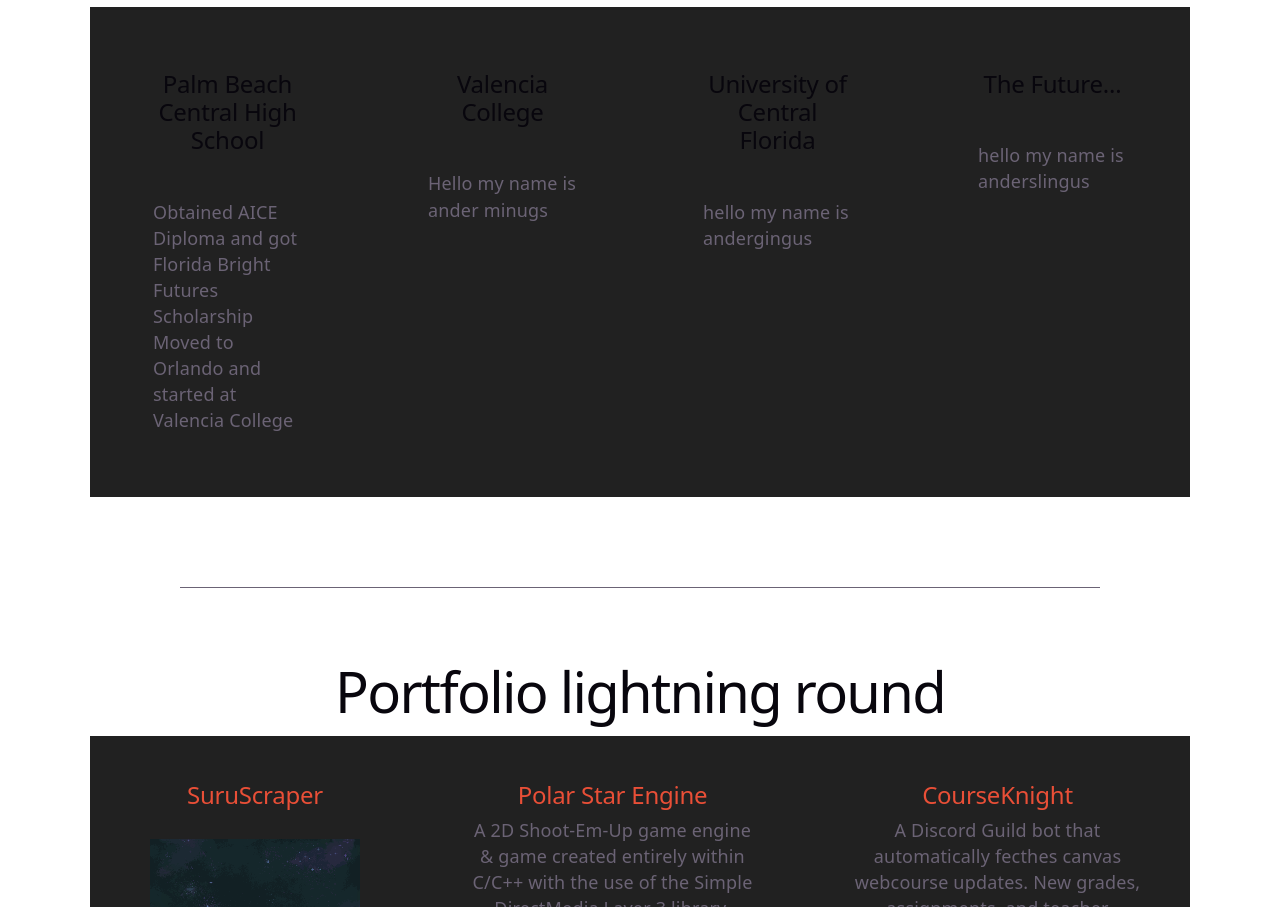
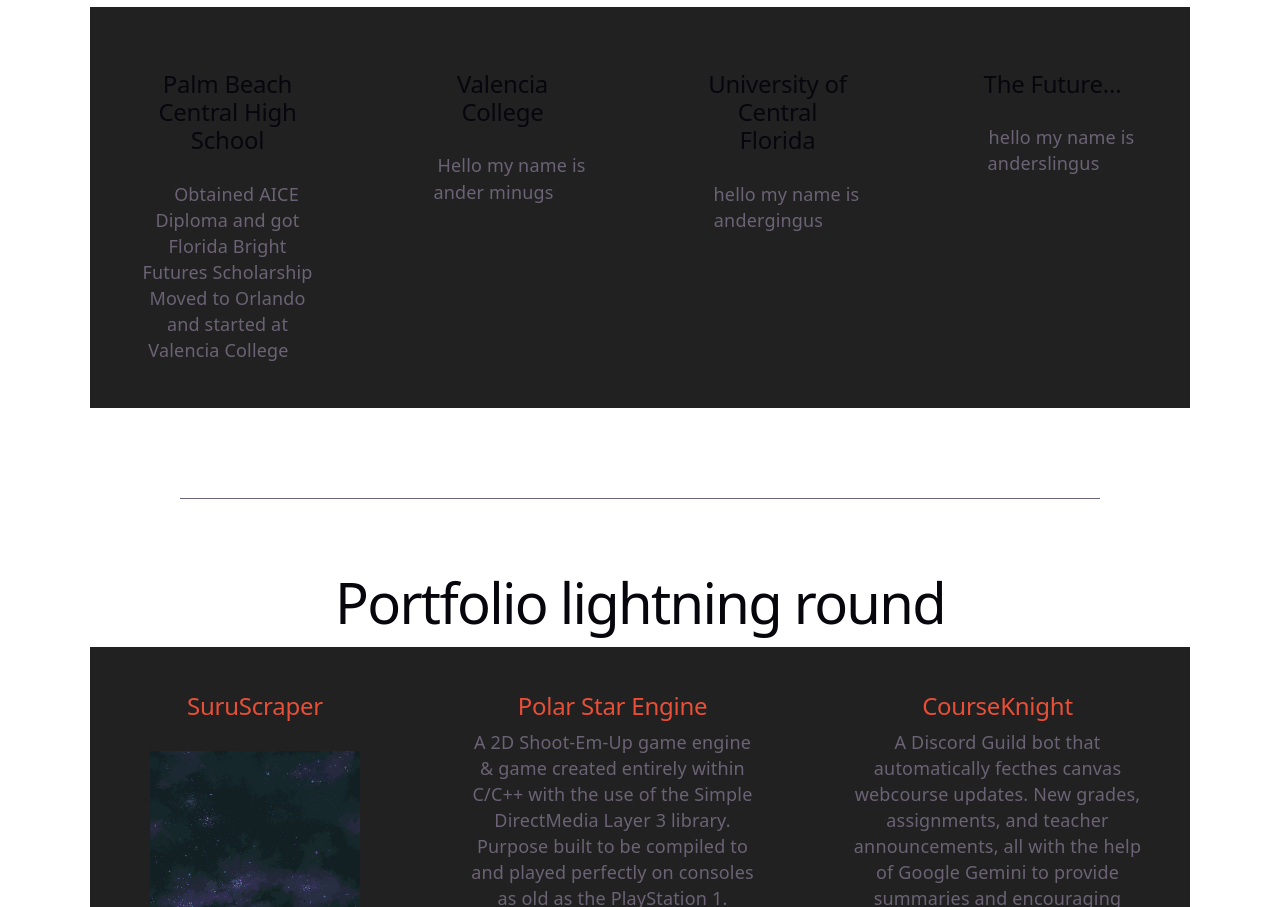
Before and after one commit to rydal05/portfolio-site, a React (Vite) app: page / in a window 1280 px wide. Shown: the part 1076-1983 px from the top of the page. Built offline with nearby package versions, Linux system fonts and the light colour scheme.

Commit message:
removed nested <p> in <li>

```diff
--- a/src/components/TextBlock.jsx
+++ b/src/components/TextBlock.jsx
@@ -3,7 +3,7 @@
 		<>
 			<div className="flex-1 flex-col items-start p-10 gap-5 bg-[#212121] hover:bg-[#303030">
 				<h2 className="p-4">{title}</h2>
-				<p className="text-left p-4">{children}</p>
+				<span className="text-left p-4">{children}</span>
 			</div>
 		</>
 	);
```
